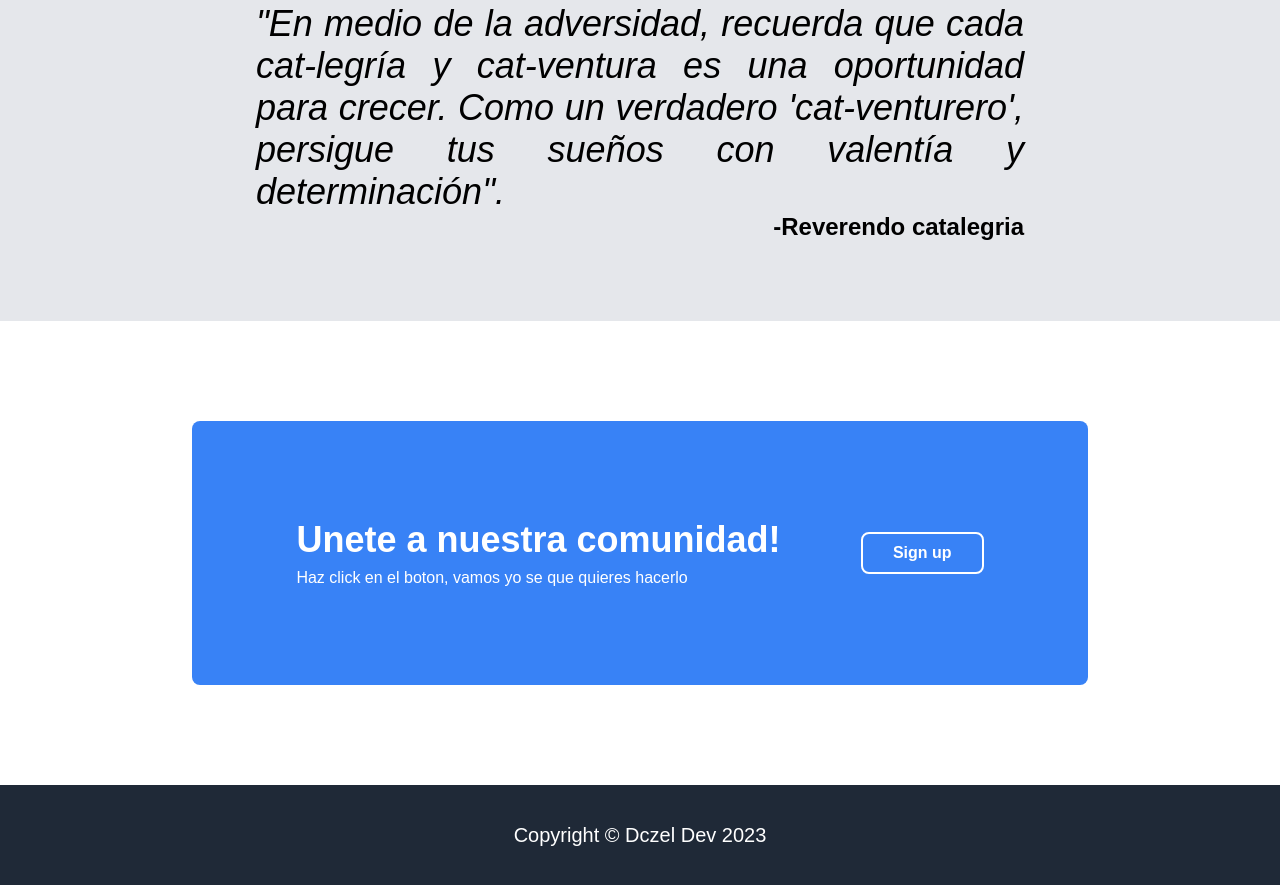
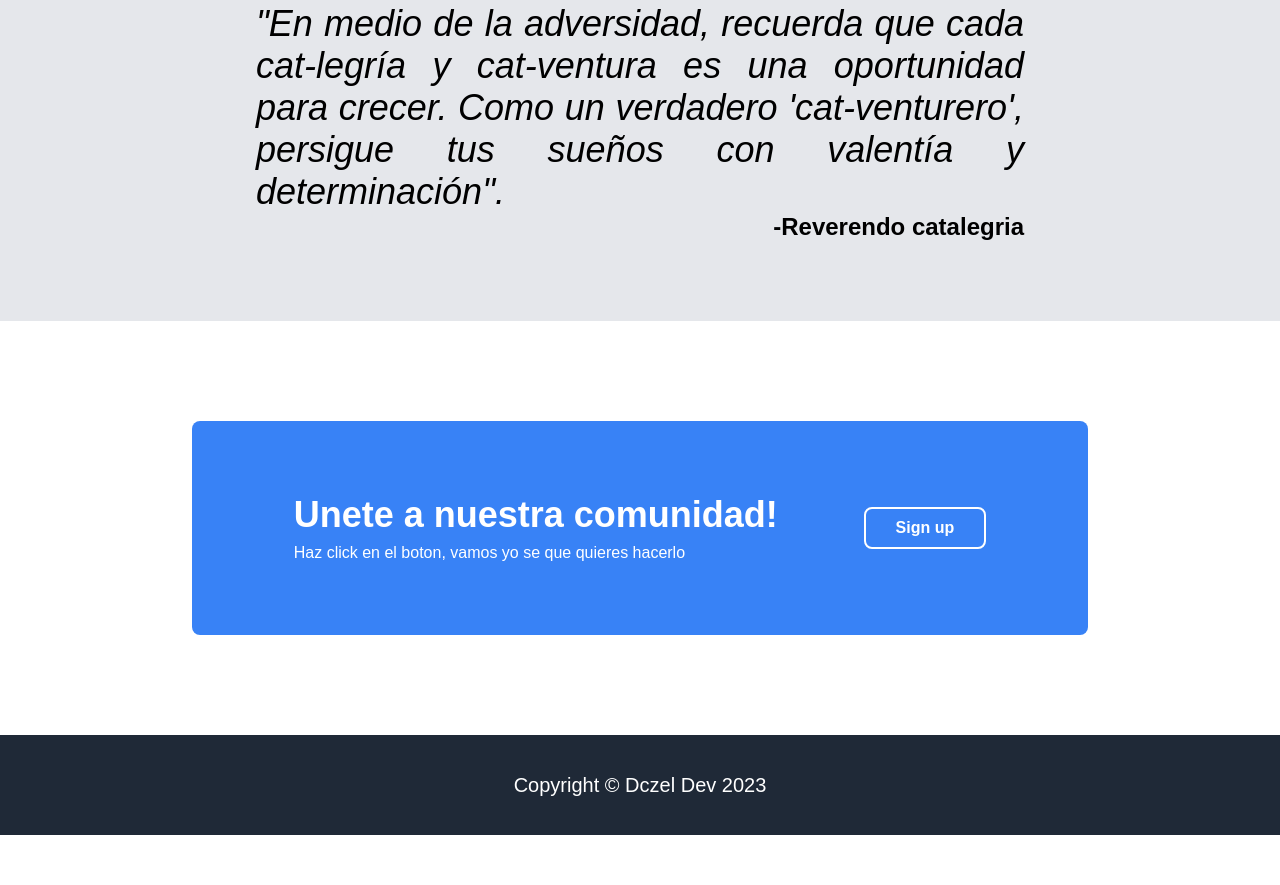
Before and after one commit to JhonatanDczel/odin-landing-page, a plain HTML site: page index.html in a window 1280 px wide. Shown: the part 938-1823 px from the top of the page. After the commit the page ends 1773 px from the top, so only its background shows below. Drawn offline with Linux system fonts and the light colour scheme.

Commit message:
Agrega la etiqueta viewport

```diff
--- a/index.html
+++ b/index.html
@@ -4,6 +4,7 @@
     <title>CatBlog</title>
     <meta charset="UTF-8">
     <link rel="stylesheet" href="./style.css">
+    <meta name="viewport" content="width=device-width, initial-scale=1.0">
   </head>
   <body>
     <div class="head">
--- a/style.css
+++ b/style.css
@@ -152,14 +152,14 @@ h2 {
   background-color: #3882f6;
   border-radius: 8px;
   display: flex;
-  height: 200px;
+  min-height: 150px;
   flex:1;
   justify-content: space-evenly;
   align-items: center;
   align-content: center;
   flex-wrap: wrap;
   padding: 32px;
-  gap: 8px;
+  gap: 16px;
 }
 
 .text {
```
